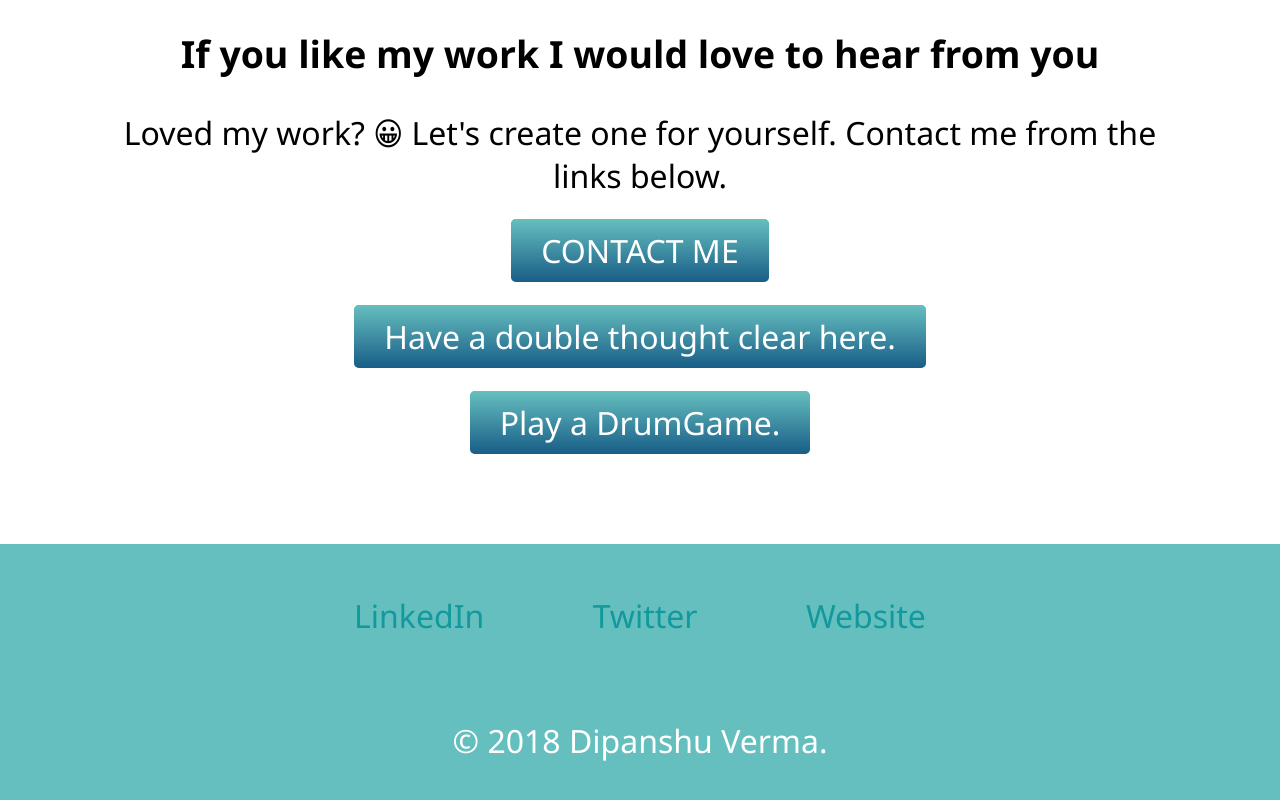
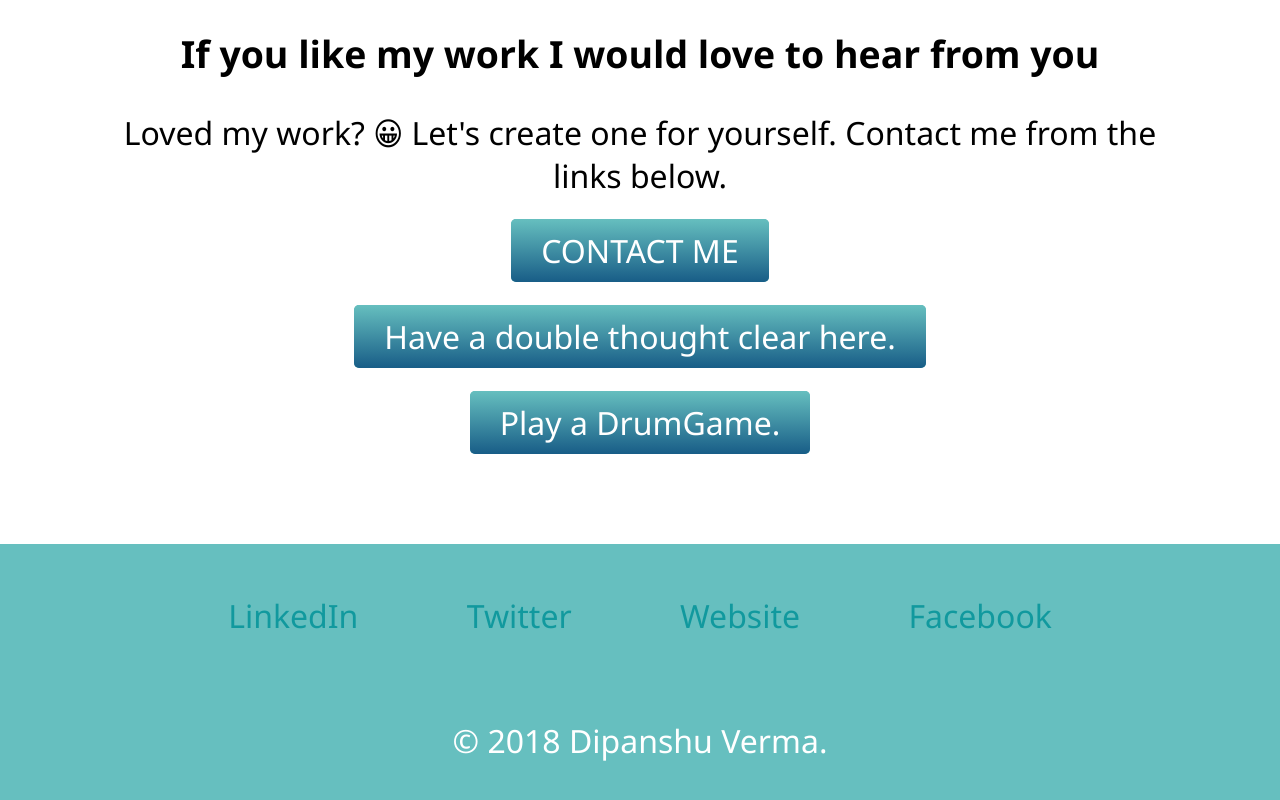
Before and after one commit to bhu800/cv, a plain HTML site: page index.html in a window 1280 px wide. Shown: the part 3352-4152 px from the top of the page. Drawn offline with Linux system fonts and the light colour scheme; a web font is replaced by a local one.

Commit message:
updated footer
updated footer with your personal information...

```diff
--- a/index.html
+++ b/index.html
@@ -56,9 +56,10 @@
 
 
           <div class="bottom-container">
-            <a class="footer-link" href="https://www.linkedin.com/">LinkedIn</a>
+            <a class="footer-link" href="https://in.linkedin.com/in/dipanshu-verma-955068183?trk=people-guest_profile-result-card_result-card_full-click">LinkedIn</a>
             <a class="footer-link" href="https://twitter.com/">Twitter</a>
             <a class="footer-link" href="https://www.appbrewery.co/">Website</a>
+            <a class="footer-link" href="https://www.facebook.com/dipanshu231099">Facebook</a>
             <p style="margin-bottom:0;position: relative;top: 50px;">© 2018 Dipanshu Verma.</p>
           </div>
 
```
